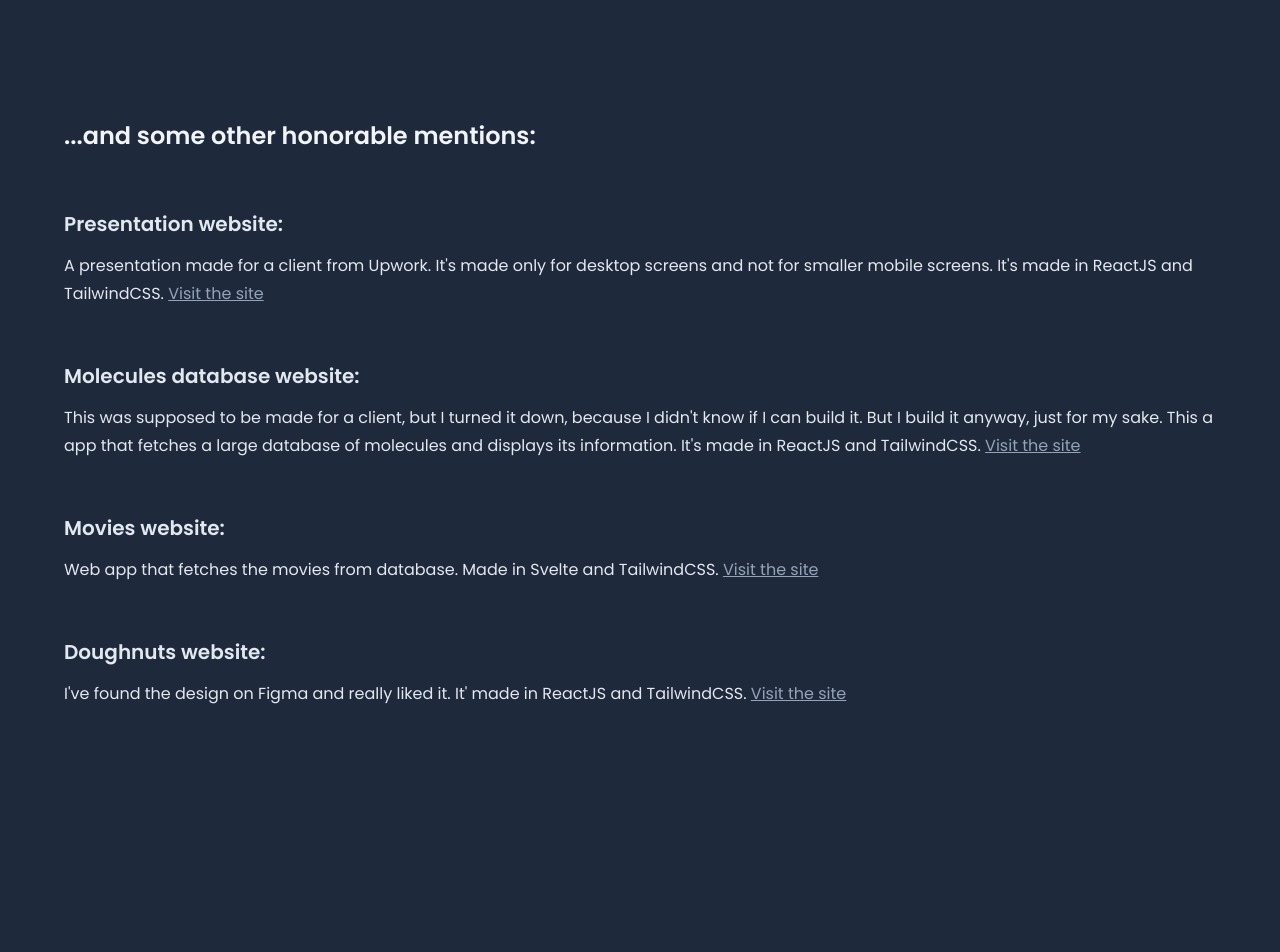
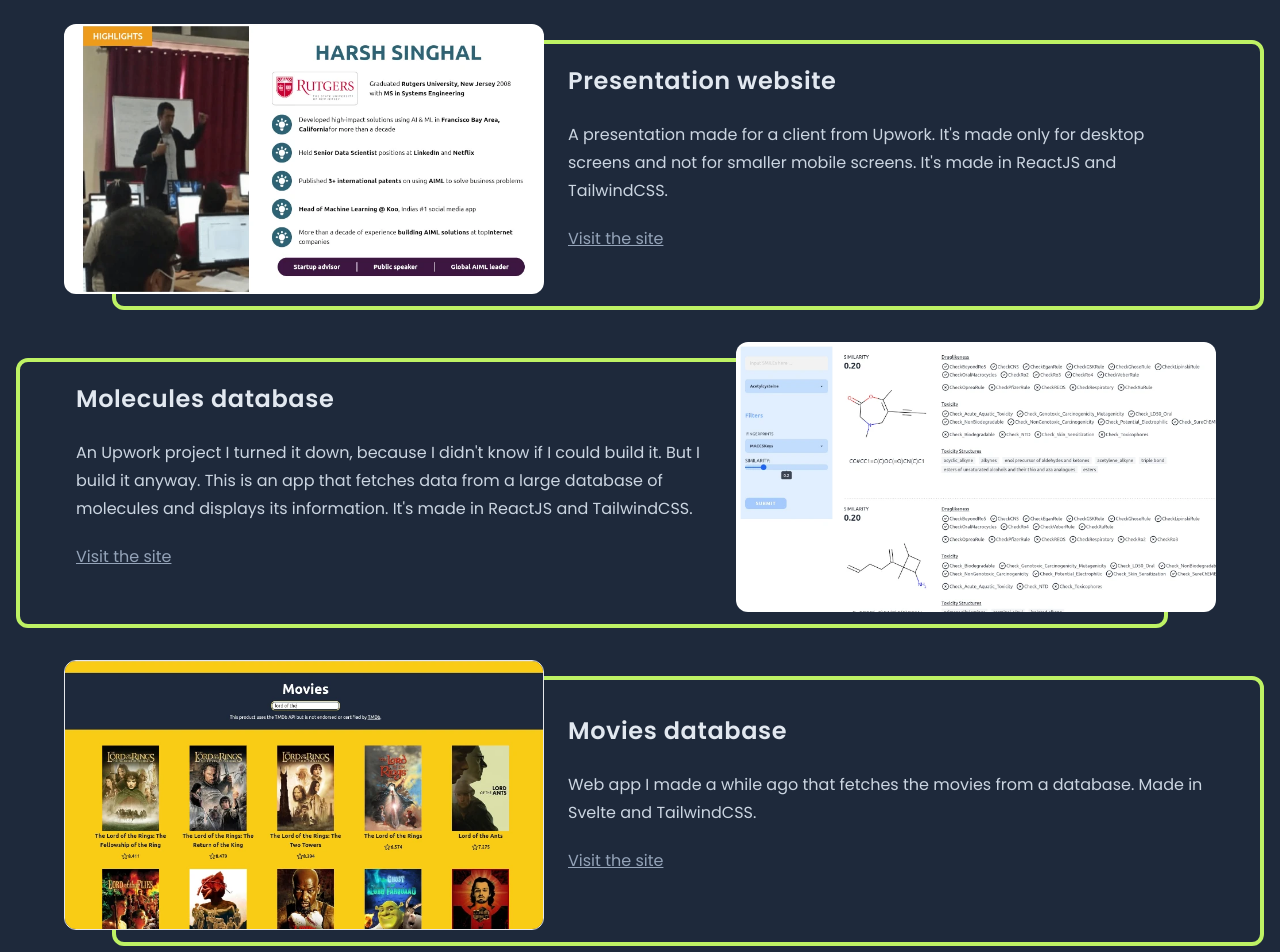
Before and after one commit to markoskace1/my-portfolio, a SvelteKit app: page /work in a window 1280 px wide. Shown: the part 1520-2472 px from the top of the page. Before the commit the page ends 2344 px from the top, so only its background shows below. Built offline with nearby package versions, Linux system fonts and the light colour scheme.

Commit message:
updating work page

```diff
--- a/src/lib/components/Navbar.svelte
+++ b/src/lib/components/Navbar.svelte
@@ -9,7 +9,7 @@
 <header class="flex items-center justify-center pt-12 pb-24">
 	<nav>
 		<ul
-			class="flex flex-col text-lg font-medium md:flex-row items-center justify-between space-x-2 md:space-x-8"
+			class="flex flex-col text-lg font-medium sm:flex-row items-center justify-between space-x-2 md:space-x-8"
 		>
 			<li
 				class="{$page.url.pathname === '/about'
--- a/src/routes/about/+page.svelte
+++ b/src/routes/about/+page.svelte
@@ -4,9 +4,9 @@
 </script>
 
 <section class="relative flex pb-24 max-w-5xl">
-	<div class="grid grid-cols-2">
+	<div class="grid grid-cols-1 md:grid-cols-2">
 		<div
-			class="sticky top-0 h-fit text-yellow-300 font-hello text-[10rem] leading-[1.15] font-extrabold"
+			class="md:sticky md:top-0 mb-12 md:mb-0 h-fit text-yellow-300 font-hello text-[7rem] md:text-[10rem] leading-[1.15] font-extrabold"
 		>
 			Hi,<br /> I'm <br />Mitja
 		</div>
--- a/src/routes/work/+page.svelte
+++ b/src/routes/work/+page.svelte
@@ -3,9 +3,13 @@
 	import investWebsite from '$lib/images/bm-invest-website.webp';
 	import klikrWebsite from '$lib/images/klikr-website.webp';
 	import carsWebsite from '$lib/images/carsbytes-website.webp';
+	import presentationWebsite from '$lib/images/presentation-website.webp';
+	import moleculesWebsite from '$lib/images/molecules-website.webp';
+	import moviesWebsite from '$lib/images/movies-website.webp';
+	import doughnutWebsite from '$lib/images/doughnut-website.webp';
 </script>
 
-<section class="flex flex-col space-y-12 max-w-6xl">
+<section class="flex flex-col space-y-12 max-w-6xl pb-12">
 	<!-- REAL ESTATE WEBSITE -->
 
 	<div class="relative flex justify-center gap-3 items-center rounded-r-xl">
@@ -107,52 +111,99 @@
 		</div>
 	</div>
 
-	<div
-		class="flex flex-col max-w-none prose prose-h2:text-slate-100 prose-p:text-slate-200 prose-h3:text-slate-200 prose-a:text-slate-400 prose-a:w-fit py-24"
-	>
-		<h2>...and some other honorable mentions:</h2>
-
-		<div>
-			<h3>Presentation website:</h3>
+	<!-- PRESENTATION WEBSITE -->
+	<div class="relative flex justify-center gap-3 items-center rounded-r-xl">
+		<div
+			class="absolute w-full h-full -bottom-4 left-12 rounded-xl border-4 border-lime-300 -z-10"
+		></div>
+		<img
+			src={presentationWebsite}
+			alt="fotonepremicnine.si website"
+			width="480px"
+			height="235px"
+			class="object-cover object-center aspect-video rounded-xl"
+		/>
+		<div
+			class="flex flex-col prose max-w-none prose-h2:text-slate-200 prose-h2:tracking-wide prose-p:text-slate-300 prose-a:text-slate-400 prose-a:w-fit px-3 py-6"
+		>
+			<h2>Presentation website</h2>
 			<p>
 				A presentation made for a client from Upwork. It's made only for desktop screens and not for
-				smaller mobile screens. It's made in ReactJS and TailwindCSS. <a
-					href="https://slides-react.vercel.app/"
-					target="_blank">Visit the site</a
-				>
+				smaller mobile screens. It's made in ReactJS and TailwindCSS.
 			</p>
+			<a href="https://slides-react.vercel.app/" target="_blank">Visit the site</a>
 		</div>
+	</div>
 
-		<div>
-			<h3>Molecules database website:</h3>
+	<!-- MOLECULES WEBSITE -->
+	<div class="relative flex justify-center gap-3 items-center rounded-r-xl">
+		<div
+			class="absolute w-full h-full -bottom-4 right-12 rounded-xl border-4 border-lime-300 -z-10"
+		></div>
+		<img
+			src={moleculesWebsite}
+			alt="fotonepremicnine.si website"
+			width="480px"
+			height="235px"
+			class="object-cover object-left aspect-video rounded-xl order-2"
+		/>
+		<div
+			class="flex flex-col prose max-w-none prose-h2:text-slate-200 prose-h2:tracking-wide prose-p:text-slate-300 prose-a:text-slate-400 prose-a:w-fit px-3 py-6"
+		>
+			<h2>Molecules database</h2>
 			<p>
-				This was supposed to be made for a client, but I turned it down, because I didn't know if I
-				can build it. But I build it anyway, just for my sake. This a app that fetches a large
-				database of molecules and displays its information. It's made in ReactJS and TailwindCSS. <a
-					href="https://drug-molecules.vercel.app/"
-					target="_blank">Visit the site</a
-				>
+				An Upwork project I turned it down, because I didn't know if I could build it. But I build
+				it anyway. This is an app that fetches data from a large database of molecules and displays
+				its information. It's made in ReactJS and TailwindCSS.
 			</p>
+			<a href="https://drug-molecules.vercel.app" target="_blank">Visit the site</a>
 		</div>
+	</div>
 
-		<div>
-			<h3>Movies website:</h3>
+	<!-- MOVIES WEBSITE -->
+	<div class="relative flex justify-center gap-3 items-center rounded-r-xl">
+		<div
+			class="absolute w-full h-full -bottom-4 left-12 rounded-xl border-4 border-lime-300 -z-10"
+		></div>
+		<img
+			src={moviesWebsite}
+			alt="fotonepremicnine.si website"
+			width="480px"
+			height="235px"
+			class="object-cover object-center aspect-video rounded-xl border"
+		/>
+		<div
+			class="flex flex-col prose max-w-none prose-h2:text-slate-200 prose-h2:tracking-wide prose-p:text-slate-300 prose-a:text-slate-400 prose-a:w-fit px-3 py-6"
+		>
+			<h2>Movies database</h2>
 			<p>
-				Web app that fetches the movies from database. Made in Svelte and TailwindCSS. <a
-					href="https://movies-app-markoskace1.vercel.app/"
-					target="_blank">Visit the site</a
-				>
+				Web app I made a while ago that fetches the movies from a database. Made in Svelte and
+				TailwindCSS.
 			</p>
+			<a href="https://movies-app-markoskace1.vercel.app" target="_blank">Visit the site</a>
 		</div>
+	</div>
 
-		<div>
-			<h3>Doughnuts website:</h3>
+	<!-- DOUGHNUTS WEBSITE -->
+	<div class="relative flex justify-center gap-3 items-center rounded-r-xl">
+		<div
+			class="absolute w-full h-full -bottom-4 right-12 rounded-xl border-4 border-lime-300 -z-10"
+		></div>
+		<img
+			src={doughnutWebsite}
+			alt="fotonepremicnine.si website"
+			width="480px"
+			height="235px"
+			class="object-cover object-left aspect-video rounded-xl order-2"
+		/>
+		<div
+			class="flex flex-col prose max-w-none prose-h2:text-slate-200 prose-h2:tracking-wide prose-p:text-slate-300 prose-a:text-slate-400 prose-a:w-fit px-3 py-6"
+		>
+			<h2>Doughnuts website</h2>
 			<p>
-				I've found the design on Figma and really liked it. It' made in ReactJS and TailwindCSS. <a
-					href="https://markoskace1.github.io/doughnuts-react/"
-					target="_blank">Visit the site</a
-				>
+				I've found the design on Figma and really liked it. It' made in ReactJS and TailwindCSS.
 			</p>
+			<a href="https://markoskace1.github.io/doughnuts-react" target="_blank">Visit the site</a>
 		</div>
 	</div>
 </section>
```
